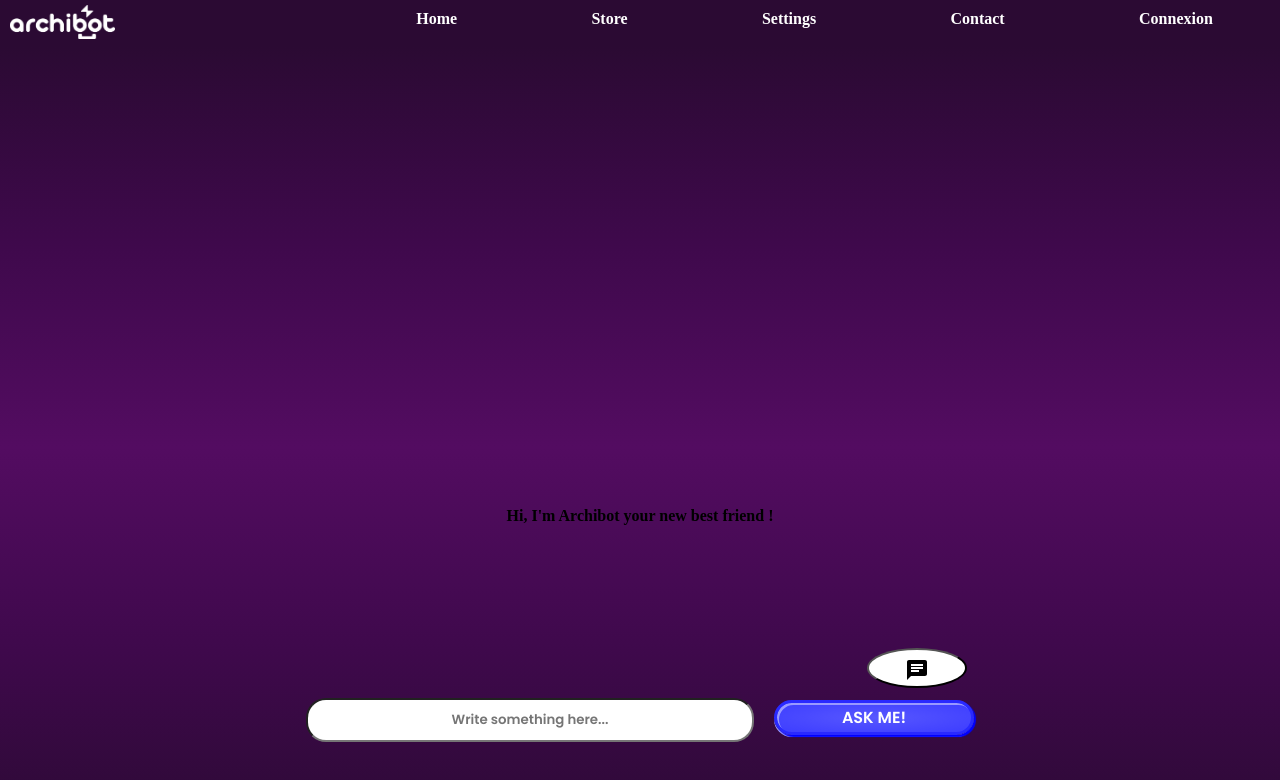
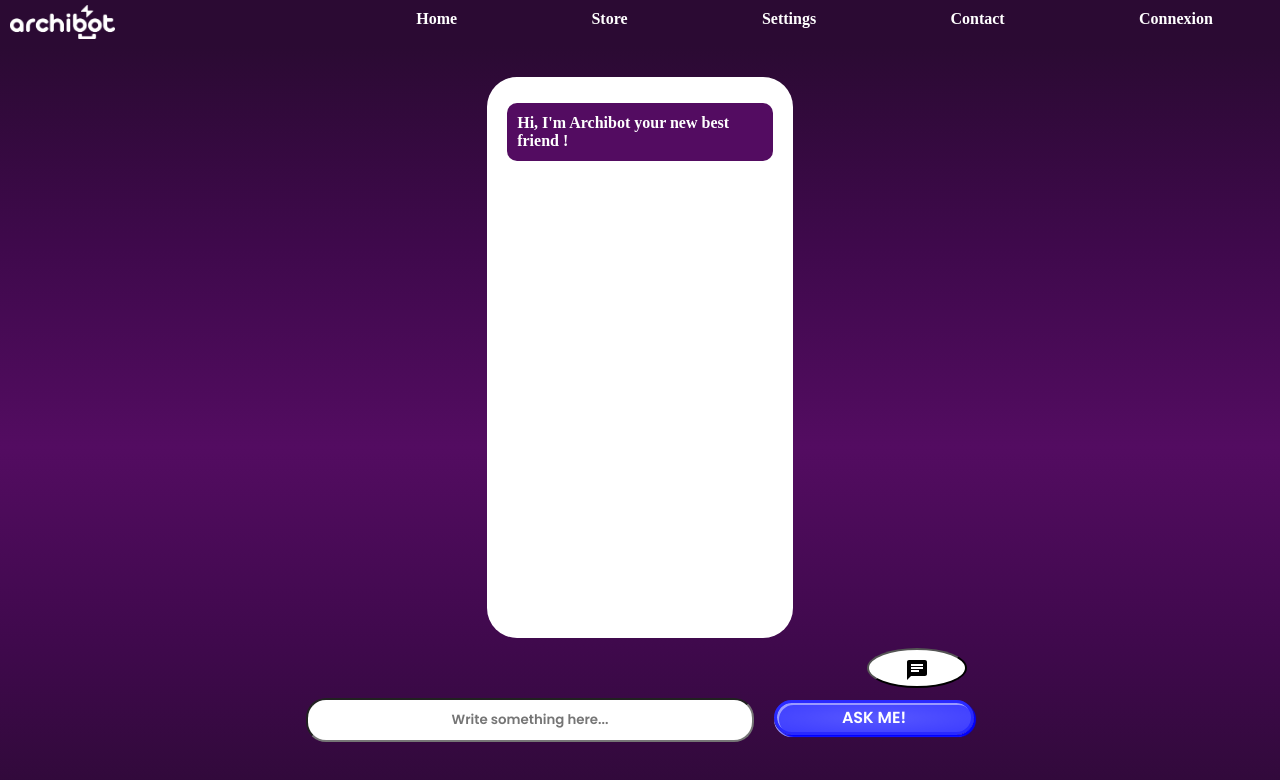
Before and after one commit to WildCodeSchool/lyon-js-sept-2020-g3, a React (Create React App) app: page /question in a window 1280 px wide. Both pictures are taken after a click on the button 917 px from the left and 668 px from the top of the page. Shown: the top 780 px of the page. Built offline with nearby package versions, Linux system fonts and the light colour scheme; a web font is replaced by a local one.

Commit message:
Chat stylized and fonctional

```diff
--- a/src/components/Question.js
+++ b/src/components/Question.js
@@ -64,7 +64,7 @@ function Question() {
     <div>
       <div className="questionBody">
         <div
-          className={chat1 === 'on' ? 'chatContainerOn' : 'chatContainerOff'}
+          className={chat1 === 'on' ? 'chat1ContainerOn' : 'chatContainerOff'}
         >
           <div className="questionBubble">
             <span className="tip">{response}</span>
@@ -74,16 +74,21 @@ function Question() {
           </div>
         </div>
         <div
-          className={chat2 === 'on' ? 'chatContainerOn' : 'chatContainerOff'}
+          className={chat2 === 'on' ? 'chat2ContainerOn' : 'chatContainerOff'}
         >
-          {messageArray.map((element) => {
-            let turn = 'human';
-            if (turn === 'human') {
-              turn = 'bot';
-              return <div className="humanChat">{element}</div>;
-            }
-            turn = 'human';
-            return <div className="botChat">{element}</div>;
+          {messageArray.map((element, index) => {
+            return (
+              <div>
+                <div key={index} className="Message">
+                  {index !== 0 &&
+                    (index % 2 === 0 ? (
+                      <div className="humanMessage">{`${element}`}</div>
+                    ) : (
+                      <div className="botMessage">{`${element}`}</div>
+                    ))}
+                </div>
+              </div>
+            );
           })}
         </div>
         <form
--- a/src/components/Question.scss
+++ b/src/components/Question.scss
@@ -30,12 +30,48 @@
   background-position: center;
 }
 
-.chatContainerOn {
+.chat1ContainerOn {
   display: flex;
   flex-direction: column;
   justify-content: space-between;
   height: 60%;
 }
+.chat2ContainerOn {
+  background-color: white;
+  margin-top: 20px;
+  margin-bottom: 10px;
+  border-radius: 30px;
+  padding: 20px;
+  display: flex;
+  flex-direction: column;
+  height: 100%;
+  overflow: scroll;
+  .message {
+    display: flex;
+  }
+  .humanMessage {
+    padding: 4%;
+    background-color: lighten(blue, 20%);
+    color: white;
+    border-radius: 10px;
+    margin: 6px 0px;
+    font-family: 'Poppins', sans-serif;
+    width: fit-content;
+    float: right;
+    text-align: left;
+  }
+  .botMessage {
+    padding: 4%;
+    background-color: $third-color;
+    color: white;
+    border-radius: 10px;
+    margin: 6px 0px;
+    width: fit-content;
+    float: left;
+    text-align: left;
+  }
+}
+
 .chatContainerOff {
   display: none;
 }
```
